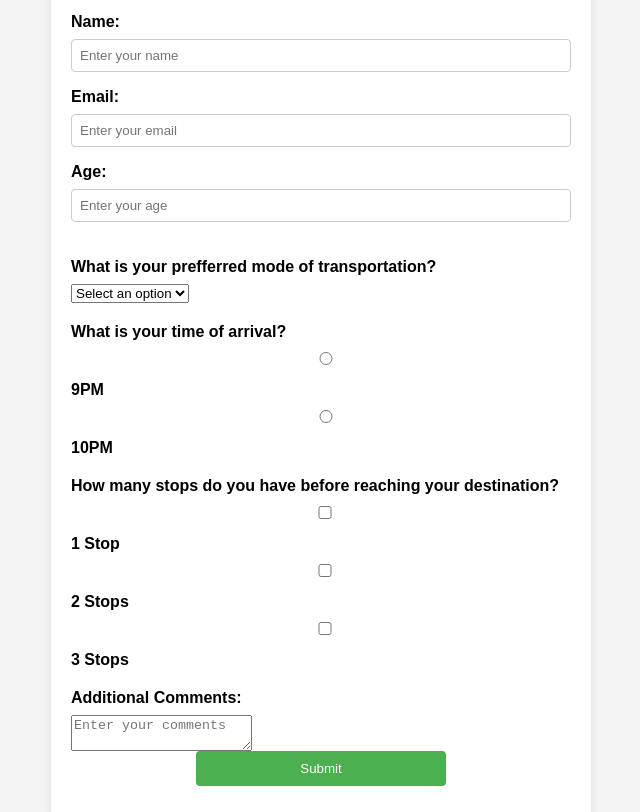
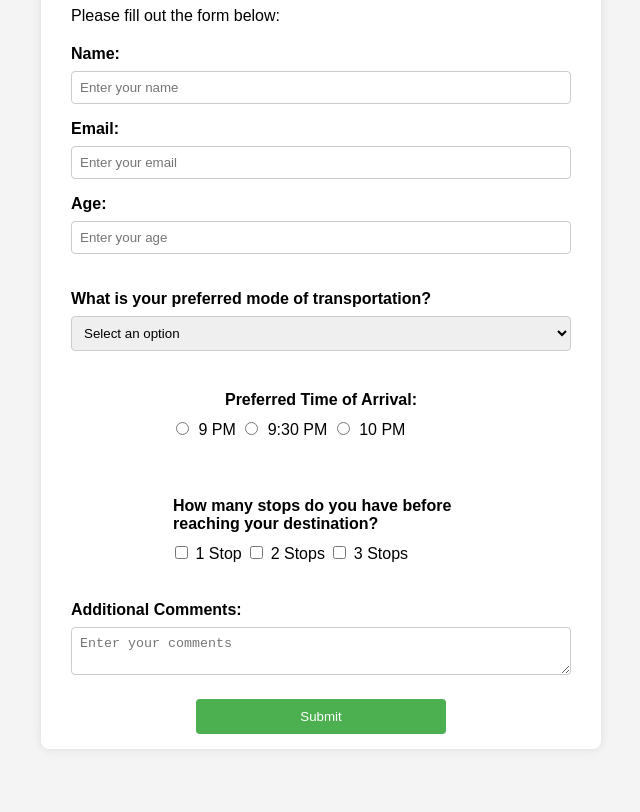
Before and after one commit to lee690/fcc_tutorials, a plain HTML site: page forms/survey_form/index.html in a window 1280 px wide. Shown: the part 145-957 px from the top of the page, without its empty margins (319-959 px from the left). After the commit the page ends 914 px from the top, so only its background shows below. Drawn offline with Linux system fonts and the light colour scheme.

Commit message:
finished simple survey

```diff
--- a/forms/survey_form/index.html
+++ b/forms/survey_form/index.html
@@ -1,13 +1,15 @@
+<!DOCTYPE html>
+<html lang="en">
    <head>
         <meta charset="UTF-8">
         <meta name="viewport" content="width=device-width, initial-scale=1.0">
         <link rel="stylesheet" href="styles.css">
         <title>Survey Form</title>
    </head>
+
  <body>
-
     <div class="container">
-      <h1 id="title">Survey Form</h1>
+      <h1 class="title">Transportation Survey Form</h1>
       <p id="description">Please fill out the form below:</p>
 
             <form>
@@ -23,7 +25,7 @@
                 </div>
 
                 <div class="transport_dropdown">
-                    <label for="dropdown">What is your prefferred mode of transportation?</label>
+                    <label for="dropdown">What is your preferred mode of transportation?</label>
                     <select id="dropdown" name="dropdown" required>
                         <option value="" disabled selected>Select an option</option>
                         <option value="car">Private Car</option>
@@ -33,33 +35,40 @@
                     </select>
                 </div>
 
-                <div class="time-of-arr">
-                  <label>What is your time of arrival?</label>
+                <fieldset class="time-of-arr">
+                    <legend>Preferred Time of Arrival:</legend>
                     <input type="radio" name="radio-group" value="9" id="radio1" required>
-                      <label for="radio1">9PM</label>
+                    <label for="radio1">9 PM</label>
 
-                      <input type="radio" name="radio-group" value="10" id="radio2" required>
-                      <label for="radio2">10PM</label>
-                </div>
+                    <input type="radio" name="radio-group" value="9.5" id="radio2" required>
+                    <label for="radio2">9:30 PM</label>
 
-                <div class="num_stops">
-                    <label>How many stops do you have before reaching your destination?</label>
-                    <input type="checkbox" name="checkbox-group" value="check1" id="check1">
+                    <input type="radio" name="radio-group" value="10" id="radio3" required>
+                    <label for="radio3">10 PM</label>
+                </fieldset>
+
+                <fieldset class="num_stops">
+                    <legend>How many stops do you have before reaching your destination?</legend>
+
+                    <input type="checkbox" name="checkbox-group" value="1 Stop" id="check1">
                     <label for="check1">1 Stop</label>
-                    <input type="checkbox" name="checkbox-group" value="check2" id="check2">
+
+                    <input type="checkbox" name="checkbox-group" value="2 Stops" id="check2">
                     <label for="check2">2 Stops</label>
-                    <input type="checkbox" name="checkbox-group" value="check3" id="check3">
-                    <label for="check2">3 Stops</label>
-                </div>
+
+                    <input type="checkbox" name="checkbox-group" value="3 Stops" id="check3">
+                    <label for="check3">3 Stops</label>
+                </fieldset>
+
 
                 <div class="comment_section">
                     <label for="comments">Additional Comments:</label>
                     <textarea id="comments" name="comments" placeholder="Enter your comments"></textarea>
                 </div>
 
-
+                <div class="button">
                     <button type="submit" id="submit">Submit</button>
-
+                 </div>
 
             </form>
     </div>
--- a/forms/survey_form/styles.css
+++ b/forms/survey_form/styles.css
@@ -5,27 +5,29 @@ body {
     padding: 0;
   }
 
-div {
+div, fieldset {
     margin-top: 20px;
 }
 
+.title {
+  max-width: 75%;
+}
 
 .container {
   max-width: 500px;
   margin: 20px auto;
   background-color: #fff;
-  padding: 20px;
+  padding: 15px 30px;
   border-radius: 8px;
   box-shadow: 0 0 10px rgba(0, 0, 0, 0.1);
 }
 
-label {
+.text label {
   display: block;
   margin-bottom: 8px;
   font-weight: bold;
 }
-
-input {
+.text input {
   width: 100%;
   padding: 8px;
   margin-bottom: 16px;
@@ -34,25 +36,96 @@ input {
   border-radius: 4px;
 }
 
-/* Optional: Add some styling to make the form visually appealing */
-input:focus {
+.text input:focus {
   outline: none;
   border-color: #007bff;
   box-shadow: 0 0 5px rgba(0, 123, 255, 0.5);
 }
 
-/* Optional: Style the submit button */
-button {
-  background-color: #007bff;
-  color: #fff;
-  padding: 10px 15px;
-  border: none;
-  border-radius: 4px;
-  cursor: pointer;
+.transport_dropdown label {
+  display: block;
+  margin-bottom: 8px;
+  font-weight: bold;
 }
 
-button:hover {
-  background-color: #0056b3;
+.transport_dropdown select {
+  width: 100%;
+  padding: 8px;
+  box-sizing: border-box;
+  border: 1px solid #ccc;
+  border-radius: 4px;
+}
+
+.transport_dropdown select:focus {
+  outline: none;
+  border-color: #007bff;
+  box-shadow: 0 0 5px rgba(0, 123, 255, 0.5);
+}
+
+.time-of-arr {
+  border: none;
+  max-width: 300px; /* Adjust the maximum width based on your design */
+  margin: auto;
+  margin-top: 40px;
+  padding: 10px; /* Add padding for better visual appeal */
+  }
+
+.time-of-arr legend {
+  font-weight: bold;
+  margin-bottom: 8px;
+  margin: auto;
+}
+
+.time-of-arr input[type="radio"] {
+  margin-right: 5px; /* Add some spacing between radio buttons and labels */
+}
+
+.time-of-arr label {
+  display: inline-block;
+  margin-bottom: 8px;
+}
+
+.num_stops {
+  border: none;
+  max-width: 300px; /* Adjust the maximum width based on your design */
+  margin: auto;
+  margin-top: 40px;
+  padding: 10px; /* Add padding for better visual appeal */
+  }
+
+.num_stops legend {
+  font-weight: bold;
+  margin-bottom: 8px;
+  margin: auto;
+}
+
+.num_stops input[type="radio"] {
+  margin-right: 5px; /* Add some spacing between radio buttons and labels */
+}
+
+.num_stops label {
+  display: inline-block;
+  margin-bottom: 8px;
+}
+
+.comment_section label {
+  display: block;
+  margin-bottom: 8px;
+  font-weight: bold;
+}
+
+.comment_section textarea {
+  width: 100%;
+  padding: 8px;
+  box-sizing: border-box;
+  border: 1px solid #ccc;
+  border-radius: 4px;
+}
+
+.comment_section textarea:focus {
+  outline: none;
+  border-color: #007bff;
+  box-shadow: 0 0 5px rgba(0, 123, 255, 0.5);
 }
 
 
@@ -67,7 +140,6 @@ button {
     margin: auto;
     width: 50%;
   }
-
 button:hover {
     background-color: #45a049;
   }
```
Lines whose indentation alone changed are shown as unchanged.
